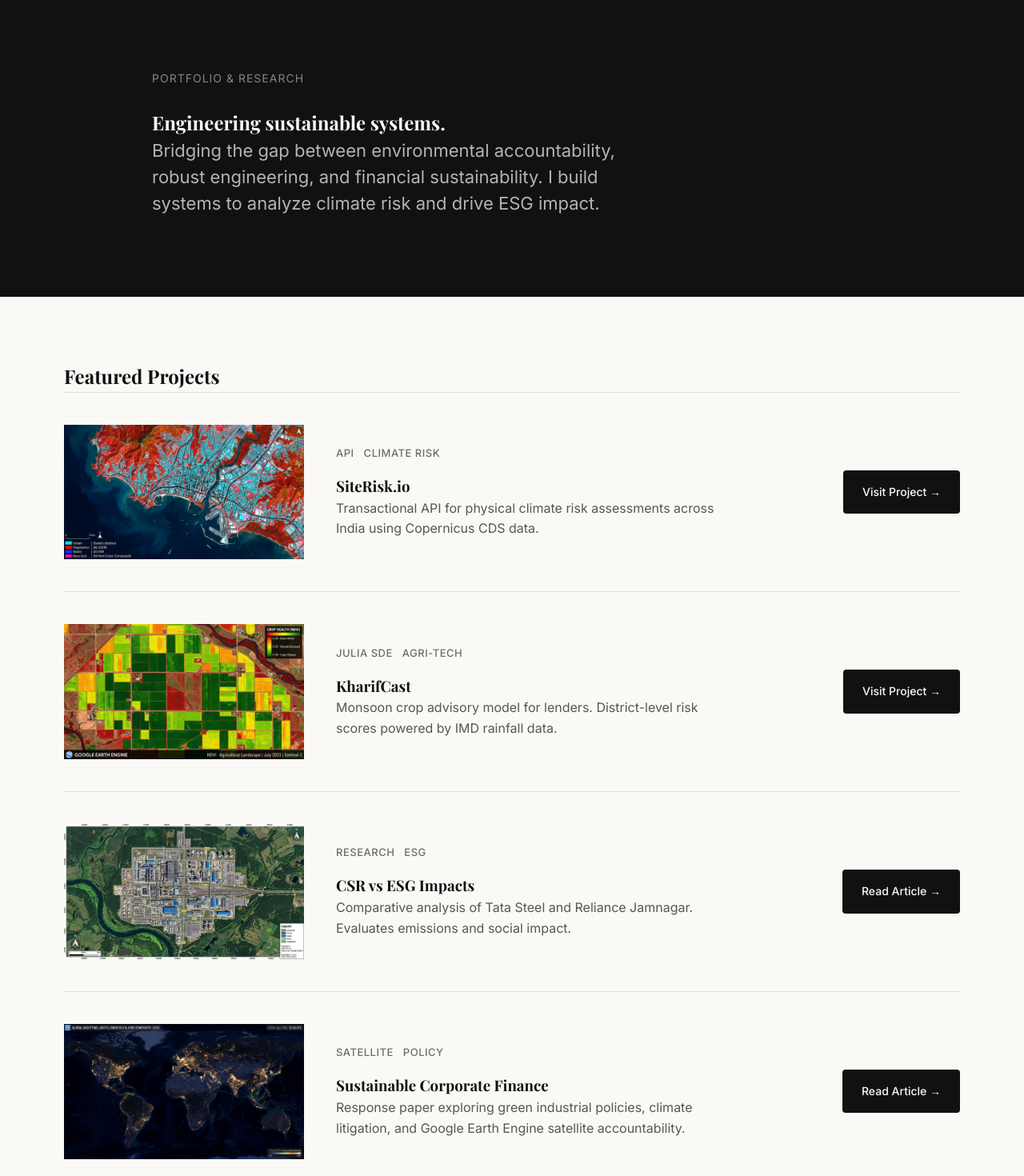
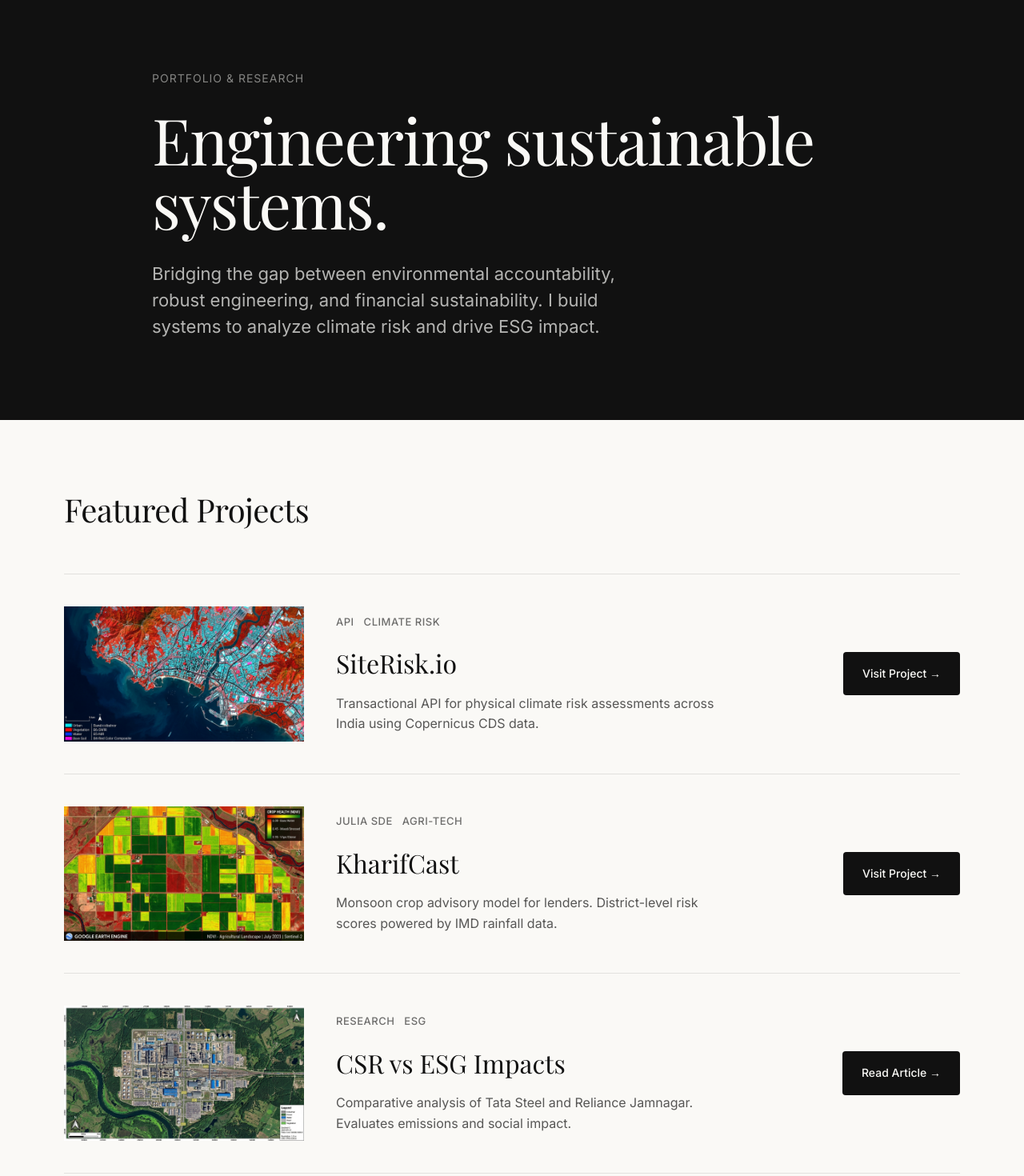
Before and after one commit to marksman-20/portfolio-next, a Next.js app: page / in a window 1280 px wide. Shown: the part 100-1570 px from the top of the page at 80% size. Built offline with nearby package versions, Linux system fonts and the light colour scheme; a web font is replaced by a local one.

Commit message:
Fix duplicate className and unescaped quote ESLint errors

```diff
--- a/src/app/blog/csr-esg/page.js
+++ b/src/app/blog/csr-esg/page.js
@@ -32,7 +32,7 @@
 
         <h2 className="display">Environmental Impact (E)</h2>
         <p>
-          Emissions reduction is a critical component of both companies' ESG profiles:
+          Emissions reduction is a critical component of both companies&apos; ESG profiles:
         </p>
         <ul>
           <li><strong>Tata Steel Jamshedpur:</strong> Estimated Scope 1 and 2 emissions are around 24.3 million tons CO2, actively mitigated by initiatives like biochar use which reduces carbon emissions by over 50,000 tons annually.</li>
@@ -44,12 +44,12 @@
           Tata Steel supports education and health initiatives reaching over 1.4 million lives, particularly focused on tribal culture and maternal/newborn survival (e.g., in the Kolhan division, Jharkhand).
         </p>
         <p>
-          Reliance's Vantara project in Jamnagar spans 3,000 acres, significantly enhancing biodiversity and community engagement, in addition to widespread support for schools and health crises impacting millions across Gujarat.
+          Reliance&apos;s Vantara project in Jamnagar spans 3,000 acres, significantly enhancing biodiversity and community engagement, in addition to widespread support for schools and health crises impacting millions across Gujarat.
         </p>
 
         <h2 className="display">Governance (G)</h2>
         <p>
-          Governance models differ but highlight strong progressive targets. Tata Steel's board diversity emphasizes inclusion, which directly influences their community-centric CSR. Reliance targets 15% women in its workforce by 2030, showing a complex but promising influence on their massive CSR spending patterns.
+          Governance models differ but highlight strong progressive targets. Tata Steel&apos;s board diversity emphasizes inclusion, which directly influences their community-centric CSR. Reliance targets 15% women in its workforce by 2030, showing a complex but promising influence on their massive CSR spending patterns.
         </p>
       </div>
 
--- a/src/app/blog/sustainable-finance/page.js
+++ b/src/app/blog/sustainable-finance/page.js
@@ -17,14 +17,14 @@
 
       <div className={styles.content}>
         <p>
-          In an era where the world struggles with sustainability challenges and political fragmentation, achieving a unified global corporate purpose is incredibly difficult. This paper argues that a combination of <strong>strategic green industrial policies</strong> by major economies and <strong>robust climate litigation</strong> provides the most viable "second-best" solution for advancing global sustainability.
+          In an era where the world struggles with sustainability challenges and political fragmentation, achieving a unified global corporate purpose is incredibly difficult. This paper argues that a combination of <strong>strategic green industrial policies</strong> by major economies and <strong>robust climate litigation</strong> provides the most viable &quot;second-best&quot; solution for advancing global sustainability.
         </p>
 
         <Image src="/images/finance.jpg" alt="Global satellite data visualization" width={800} height={400} className={styles.heroImage} />
 
         <h2 className="display">Green Industrial Policies as a Catalyst</h2>
         <p>
-          Unilateral green industrial policies, such as the US Inflation Reduction Act, the EU Green Deal, and India's renewable energy targets, inspire clean technology development and large-scale deployment even without perfect global coordination.
+          Unilateral green industrial policies, such as the US Inflation Reduction Act, the EU Green Deal, and India&apos;s renewable energy targets, inspire clean technology development and large-scale deployment even without perfect global coordination.
         </p>
         <p>
           While these policies can sometimes lead to trade hostilities (e.g., the EU Carbon Border Adjustment Mechanism), they provoke rapid clean tech innovation by allocating billions towards EV tax credits, renewable energy production, and green infrastructure.
@@ -49,7 +49,7 @@
 
         <h2 className="display">Conclusion</h2>
         <p>
-          While a perfect, universally agreed-upon global sustainability framework remains elusive, a pragmatic "race to the top" is possible. By enabling large economies to drive clean tech through policy, holding corporations accountable via litigation, and using satellite data for evidence-based decision-making, we can make substantial progress within the limits of our current market mechanisms.
+          While a perfect, universally agreed-upon global sustainability framework remains elusive, a pragmatic &quot;race to the top&quot; is possible. By enabling large economies to drive clean tech through policy, holding corporations accountable via litigation, and using satellite data for evidence-based decision-making, we can make substantial progress within the limits of our current market mechanisms.
         </p>
       </div>
 
--- a/src/app/page.js
+++ b/src/app/page.js
@@ -19,7 +19,7 @@
         <section className={styles.hero}>
           <div className={styles.heroContent}>
             <span className={styles.eyebrow}>Portfolio & Research</span>
-            <h1 className={styles.heroTitle} className="display text-7xl">
+            <h1 className={`${styles.heroTitle} display text-7xl`}>
               Engineering sustainable systems.
             </h1>
             <p className={styles.heroSubtitle}>
@@ -29,7 +29,7 @@
         </section>
 
         <section id="work" className={styles.catalogSection}>
-          <h2 className={styles.sectionHeader} className="display">Featured Projects</h2>
+          <h2 className={`${styles.sectionHeader} display`}>Featured Projects</h2>
           <div className={styles.grid}>
 
             {/* SiteRisk */}
@@ -42,7 +42,7 @@
                   <span className={styles.tag}>API</span>
                   <span className={styles.tag}>Climate Risk</span>
                 </div>
-                <h3 className={styles.cardTitle} className="display">SiteRisk.io</h3>
+                <h3 className={`${styles.cardTitle} display`}>SiteRisk.io</h3>
                 <p className={styles.cardDescription}>Transactional API for physical climate risk assessments across India using Copernicus CDS data.</p>
               </div>
               <div className={styles.cardFooter}>
@@ -62,7 +62,7 @@
                   <span className={styles.tag}>Julia SDE</span>
                   <span className={styles.tag}>Agri-Tech</span>
                 </div>
-                <h3 className={styles.cardTitle} className="display">KharifCast</h3>
+                <h3 className={`${styles.cardTitle} display`}>KharifCast</h3>
                 <p className={styles.cardDescription}>Monsoon crop advisory model for lenders. District-level risk scores powered by IMD rainfall data.</p>
               </div>
               <div className={styles.cardFooter}>
@@ -82,7 +82,7 @@
                   <span className={styles.tag}>Research</span>
                   <span className={styles.tag}>ESG</span>
                 </div>
-                <h3 className={styles.cardTitle} className="display">CSR vs ESG Impacts</h3>
+                <h3 className={`${styles.cardTitle} display`}>CSR vs ESG Impacts</h3>
                 <p className={styles.cardDescription}>Comparative analysis of Tata Steel and Reliance Jamnagar. Evaluates emissions and social impact.</p>
               </div>
               <div className={styles.cardFooter}>
@@ -102,7 +102,7 @@
                   <span className={styles.tag}>Satellite</span>
                   <span className={styles.tag}>Policy</span>
                 </div>
-                <h3 className={styles.cardTitle} className="display">Sustainable Corporate Finance</h3>
+                <h3 className={`${styles.cardTitle} display`}>Sustainable Corporate Finance</h3>
                 <p className={styles.cardDescription}>Response paper exploring green industrial policies, climate litigation, and Google Earth Engine satellite accountability.</p>
               </div>
               <div className={styles.cardFooter}>
```
